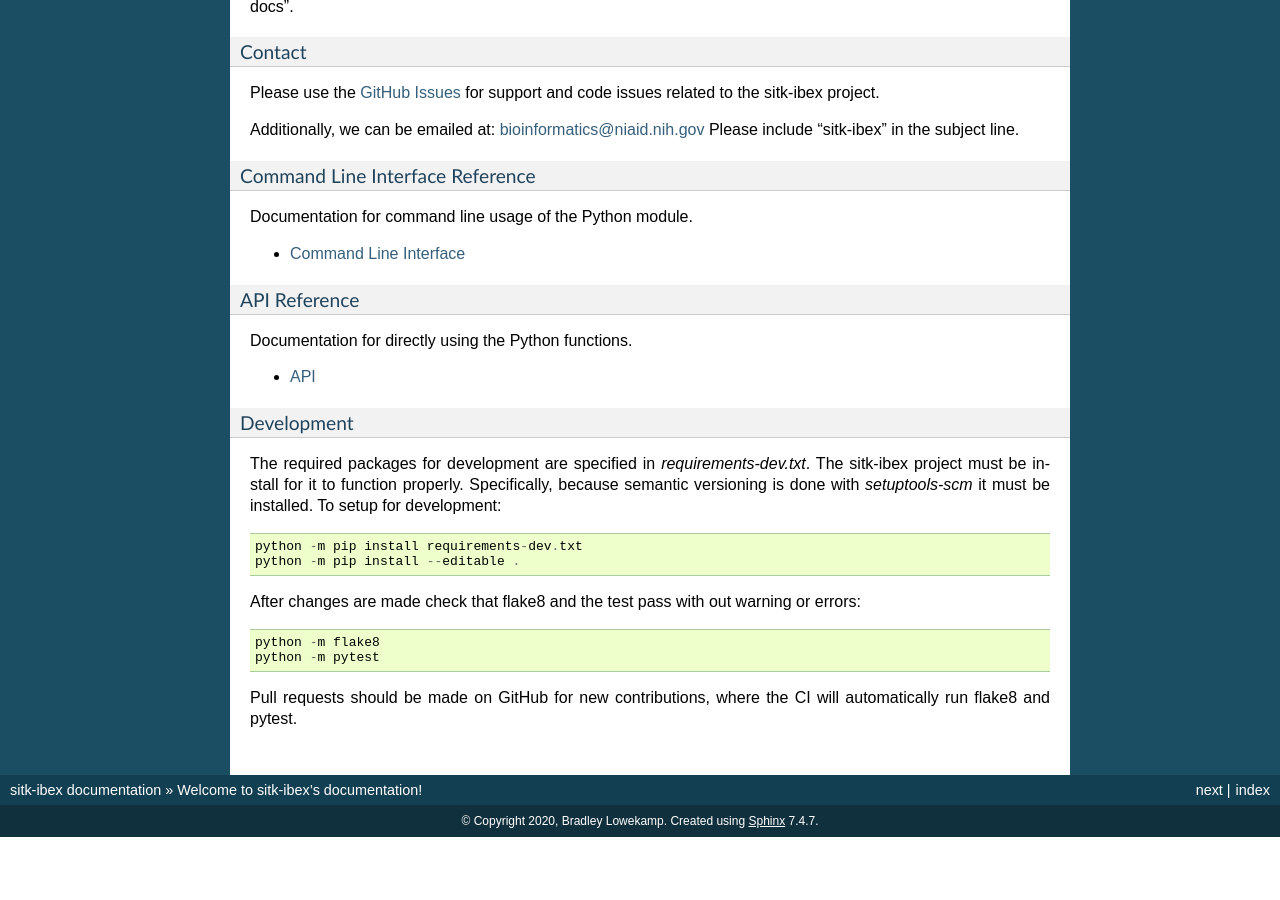
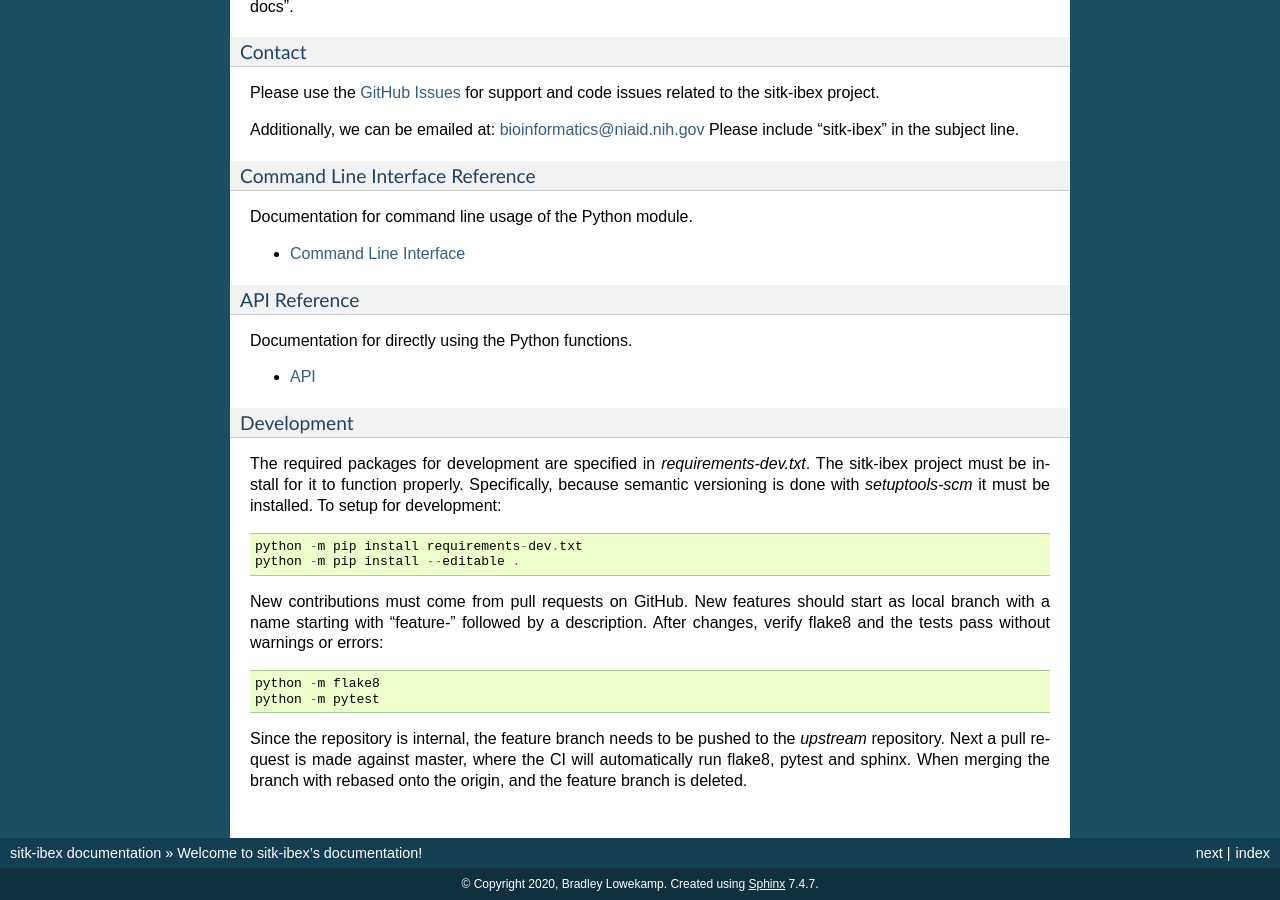
Before and after one commit to niaid/sitk-ibex, a Sphinx documentation site: the page built from docs/index.rst, in a window 1280 px wide and 900 px high, scrolled down 1769 px. Built offline with Sphinx 7.4.7, drawn with Linux system fonts in a browser that asks for light colours; the version number could not be read and is left out; before the commit the page ends 2606 px from its top, so only the background shows below that.

Commit message:
Update contribution documentation

```diff
--- a/docs/index.rst
+++ b/docs/index.rst
@@ -36,9 +36,13 @@
   python -m pip install requirements-dev.txt
   python -m pip install --editable .
 
-After changes are made check that flake8 and the test pass with out warning or errors::
+New contributions must come from pull requests on GitHub. New features should start as local branch with a name
+starting with "feature-" followed by a description. After changes, verify flake8 and the tests pass
+without warnings or errors::
 
   python -m flake8
   python -m pytest
 
-Pull requests should be made on GitHub for new contributions, where the CI will automatically run flake8 and pytest.
+Since the repository is internal, the feature branch needs to be
+pushed to the *upstream* repository. Next a pull request is made against master, where the CI will automatically run
+flake8, pytest and sphinx. When merging the branch with rebased onto the origin, and the feature branch is deleted.
```
